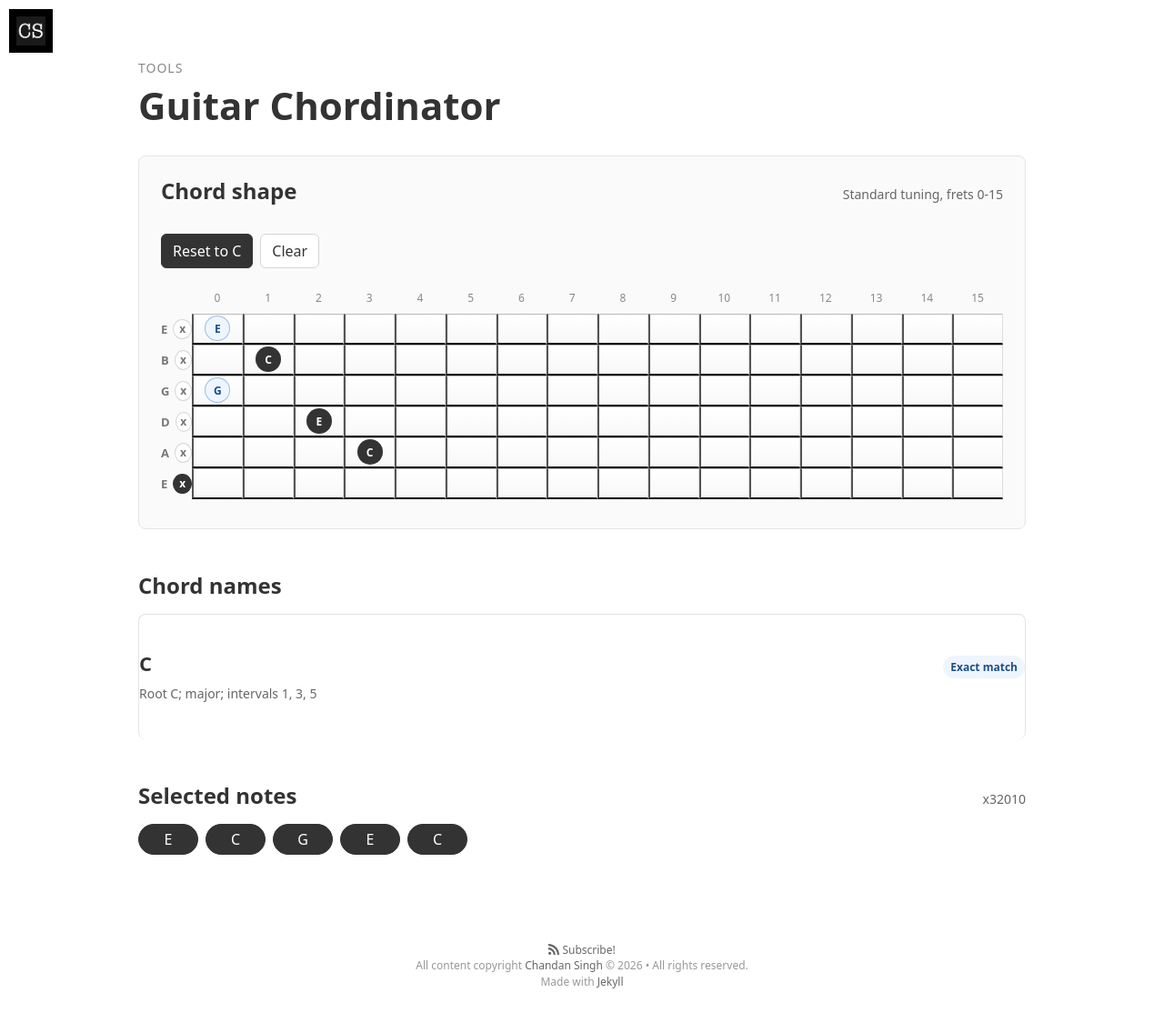
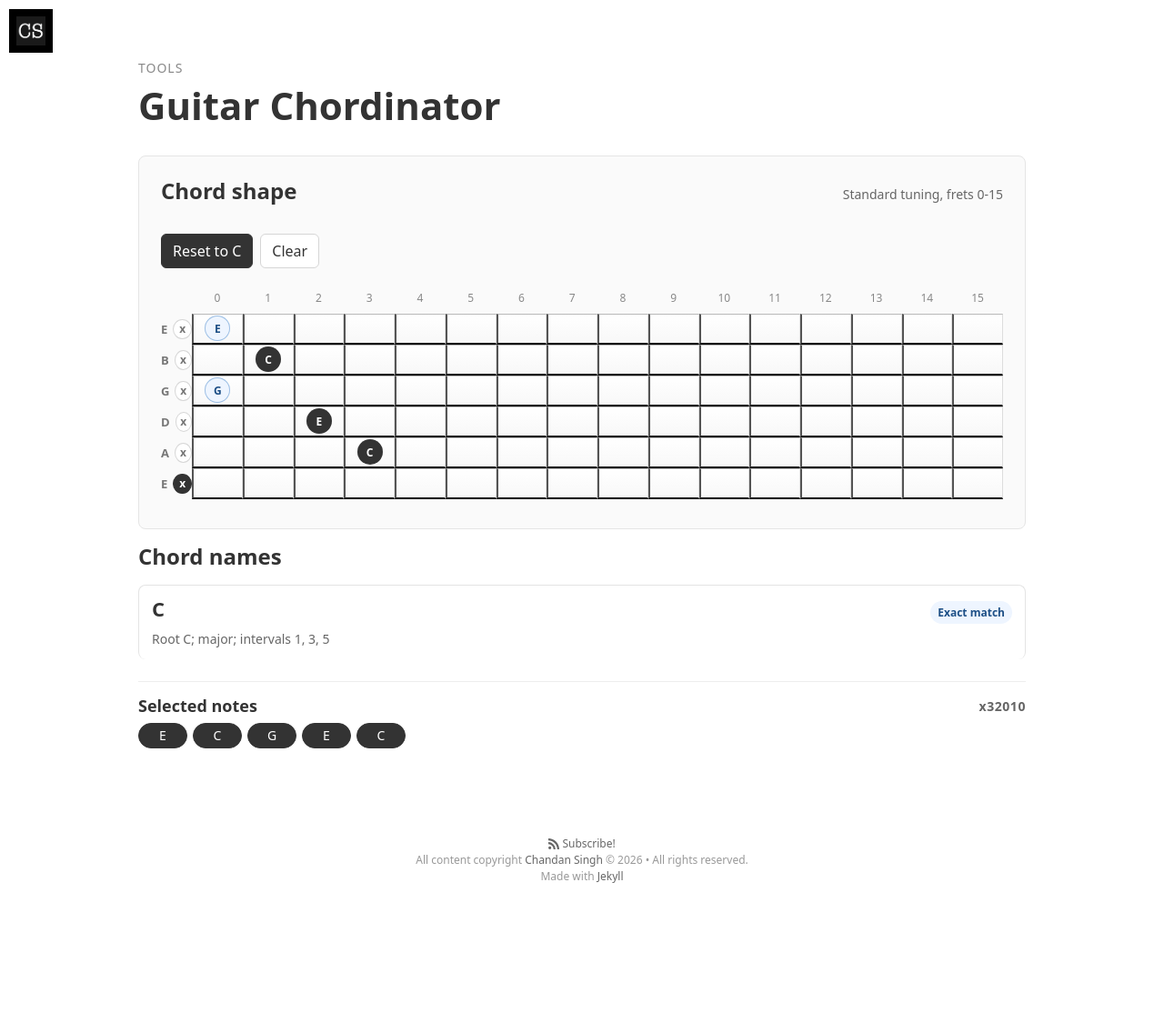
Before and after one commit to cs-shadow/cs-shadow.github.io, a Jekyll site: the page built from site/tools/guitar-chordinator/index.html, in a window 1280 px wide. Shown: the whole page at 91% size. Built offline with Jekyll 4.4.1, drawn with Linux system fonts in a browser that asks for light colours; after the commit the page ends 1020 px from its top, so only the background shows below that.

Commit message:
Compact chord result summary
Reduce the gap below the fretboard and style selected notes as a\ncompact responsive secondary summary.

```diff
--- a/site/assets/css/main.sass
+++ b/site/assets/css/main.sass
@@ -458,8 +458,34 @@ body
     margin-bottom: $rs
 
 .chordinator-tool
+  margin-bottom: $rs
   .result-heading
     margin-bottom: $rs
+
+.chordinator-results
+  .result-section:first-child
+    margin-bottom: $rs*1.5
+
+.chordinator-selected-summary
+  margin-bottom: 0
+  padding-top: $rs
+  border-top: 1px solid #eee
+  .result-heading
+    align-items: center
+    margin-bottom: 8px
+    h2
+      font-size: 18px
+    p
+      font-family: $font-sans
+      font-size: 14px
+      font-weight: 700
+      letter-spacing: .04em
+  .note-pills
+    gap: 6px
+    li
+      min-width: 36px
+      padding: 6px 8px
+      font-size: 14px
 
 .chordinator-actions
   display: flex
@@ -820,7 +846,7 @@ body
   gap: 10px
   font-family: $font-sans
 
-.chord-match
+.content .chord-match
   padding: 12px 14px
   border: 1px solid #e4e4e4
   border-radius: 8px
```
